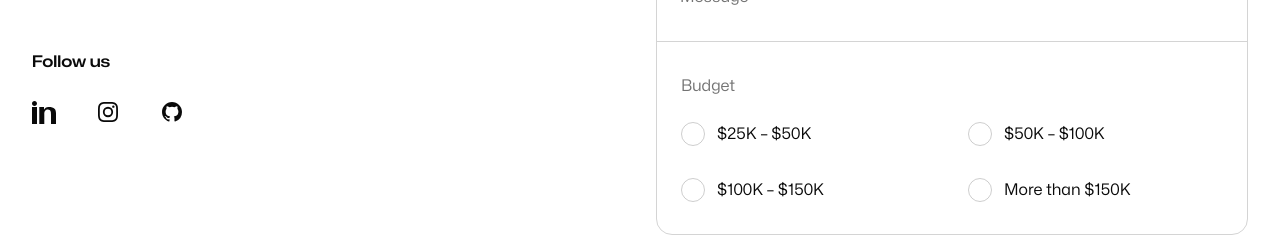
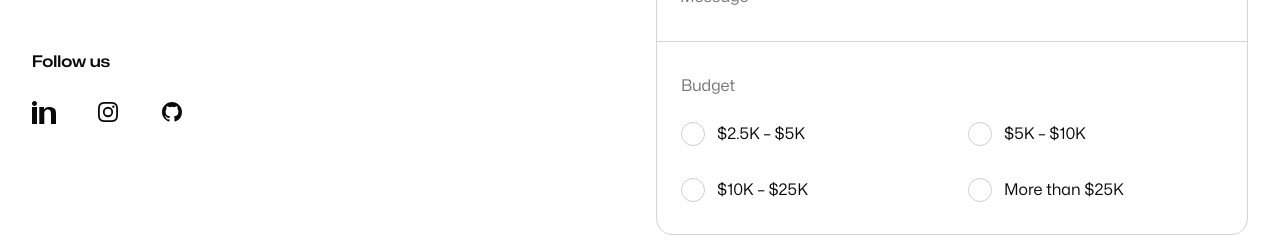
Before and after one commit to jsoto007/soto-dev-web-app, a Next.js app: page /contact in a window 1280 px wide. Shown: the part 1040-1292 px from the top of the page. Built offline with nearby package versions, Linux system fonts and the light colour scheme.

Commit message:
updating contact

```diff
--- a/src/app/contact/page.jsx
+++ b/src/app/contact/page.jsx
@@ -71,10 +71,10 @@ function ContactForm() {
             <fieldset>
               <legend className="text-base/6 text-neutral-500">Budget</legend>
               <div className="mt-6 grid grid-cols-1 gap-8 sm:grid-cols-2">
-                <RadioInput label="$25K – $50K" name="budget" value="25" />
-                <RadioInput label="$50K – $100K" name="budget" value="50" />
-                <RadioInput label="$100K – $150K" name="budget" value="100" />
-                <RadioInput label="More than $150K" name="budget" value="150" />
+                <RadioInput label="$2.5K – $5K" name="budget" value="2.5" />
+                <RadioInput label="$5K – $10K" name="budget" value="5" />
+                <RadioInput label="$10K – $25K" name="budget" value="10" />
+                <RadioInput label="More than $25K" name="budget" value="25" />
               </div>
             </fieldset>
           </div>
```
